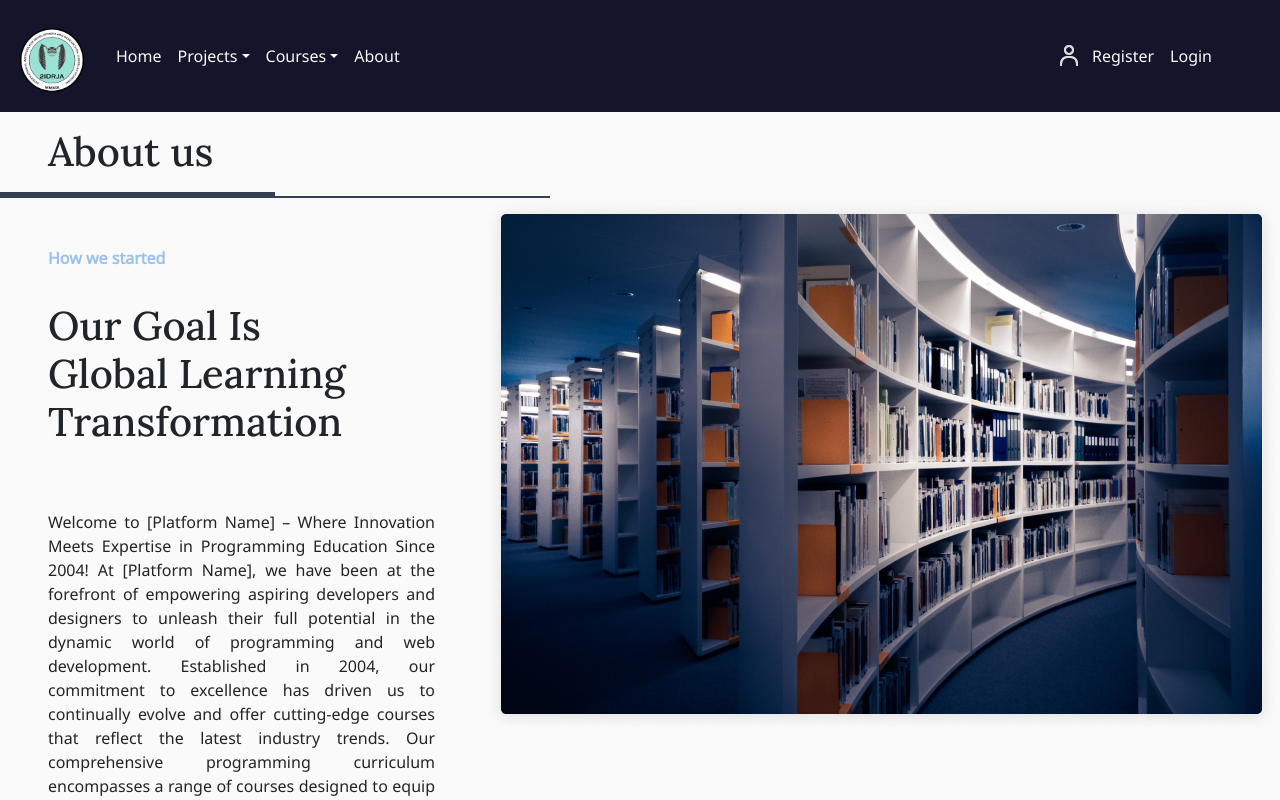
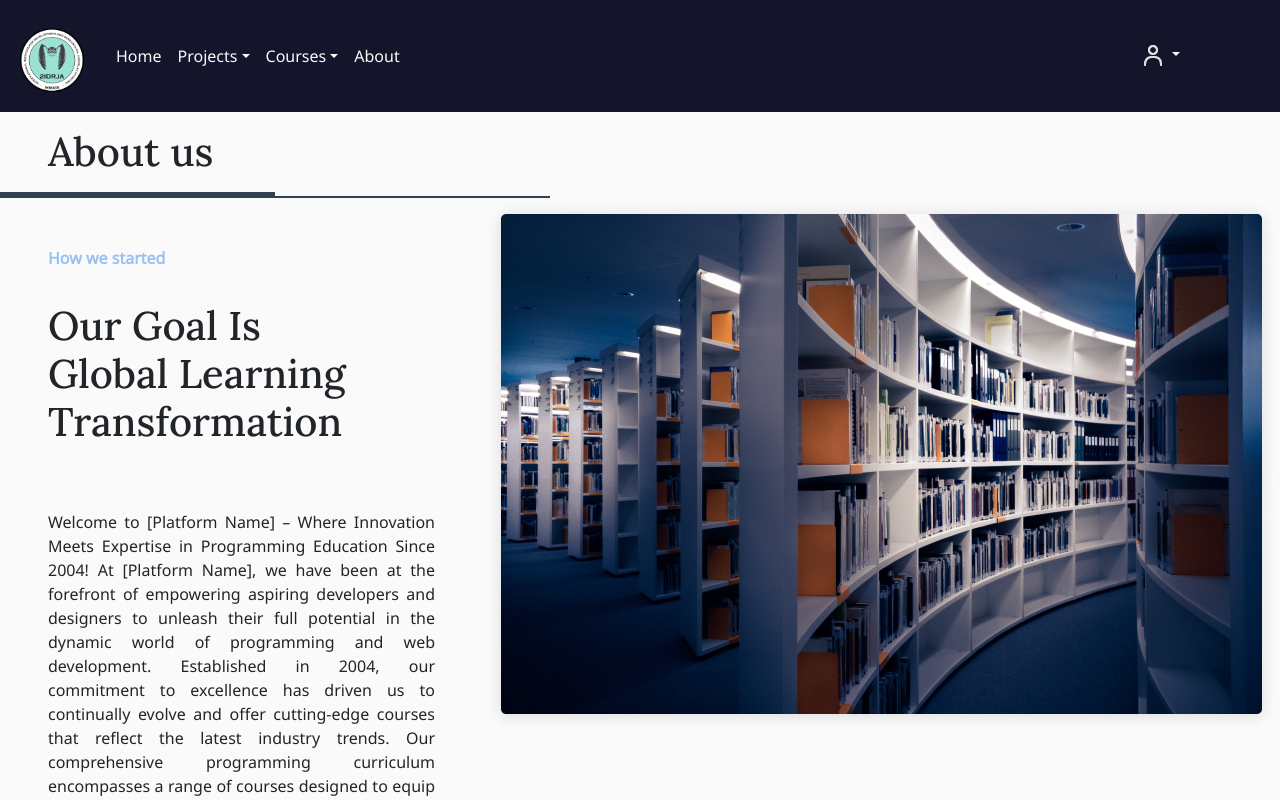
Before and after one commit to fpstj/2idrja_react_app, a React (Create React App) app: page /about in a window 1280 px wide. Shown: the top 800 px of the page. Built offline with nearby package versions, Linux system fonts and the light colour scheme.

Commit message:
user icon woht dropdown menu

```diff
--- a/src/components/ui/Navbar.css
+++ b/src/components/ui/Navbar.css
@@ -101,3 +101,7 @@
     display: block;
   }
 }
+
+.user-icon {
+  padding-right: 5rem !important;
+}
--- a/src/components/ui/Navbar.jsx
+++ b/src/components/ui/Navbar.jsx
@@ -89,11 +89,31 @@ const Navbar = (props) => {
               </li>
             </ul>
 
-            <div className="dropdown">
-              <img className="" src={userLogo} />
-            </div>
+            <ul className="navbar-nav  mb-lg-0 user-icon">
+              <li className="nav-item dropdown ">
+                <Link
+                  className="nav-link dropdown-toggle text-white"
+                  role="button"
+                  data-bs-toggle="dropdown"
+                  aria-expanded="false">
+                  <img src={userLogo} />
+                </Link>
+                <ul className="dropdown-menu">
+                  <li>
+                    <Link className="dropdown-item" to="/register">
+                      Register
+                    </Link>
+                  </li>
+                  <li>
+                    <Link className="dropdown-item" to="/login">
+                      Login
+                    </Link>
+                  </li>
+                </ul>
+              </li>
+            </ul>
 
-            <ul className="navbar-nav me-5  mb-lg-0 ">
+            {/* <ul className="navbar-nav me-5  mb-lg-0 ">
               <li className="nav-item">
                 <Link className="nav-link text-white" aria-current="page" to="/register">
                   Register
@@ -104,7 +124,7 @@ const Navbar = (props) => {
                   Login
                 </Link>
               </li>
-            </ul>
+            </ul> */}
           </div>
         </div>
       </nav>
```
